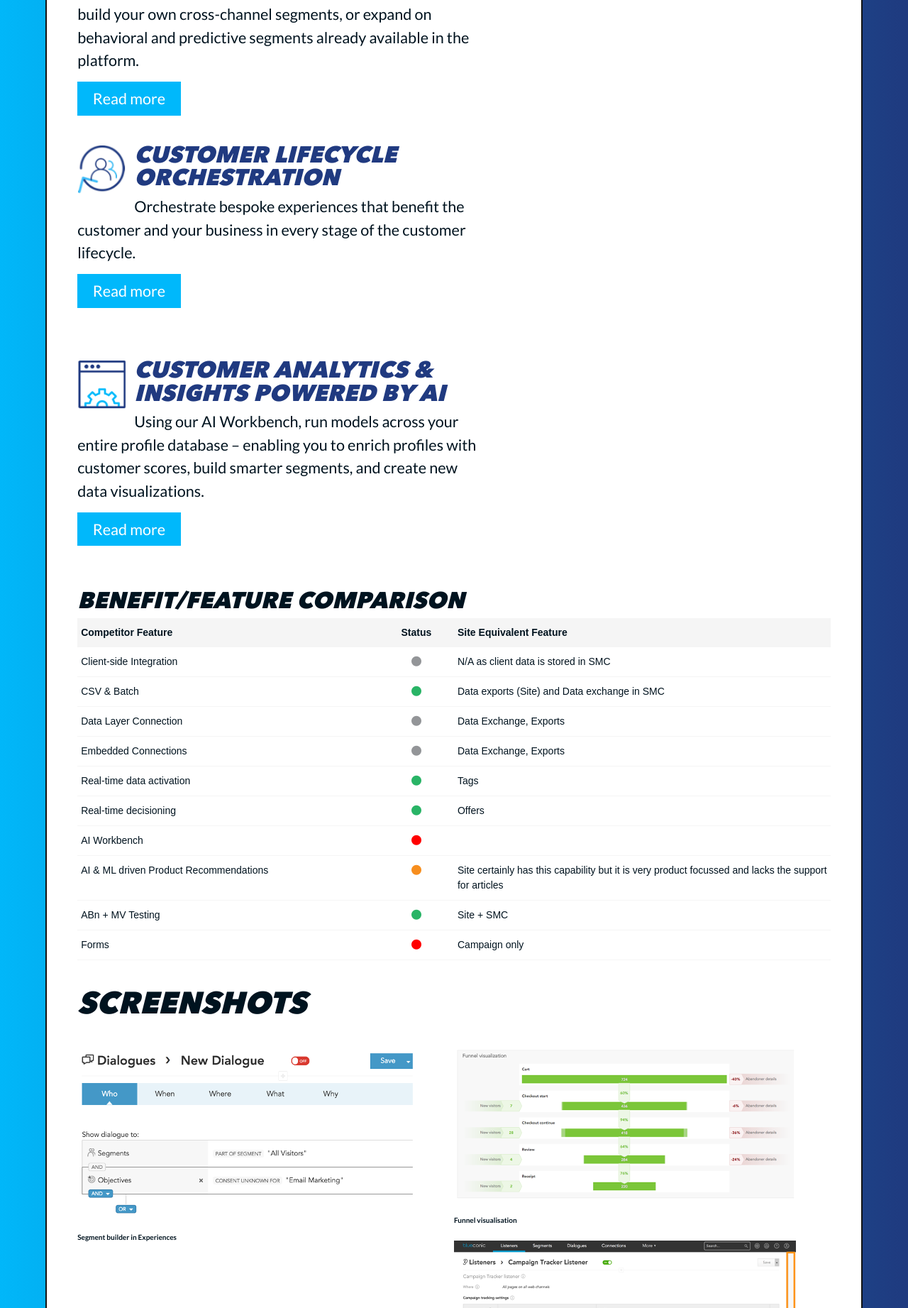
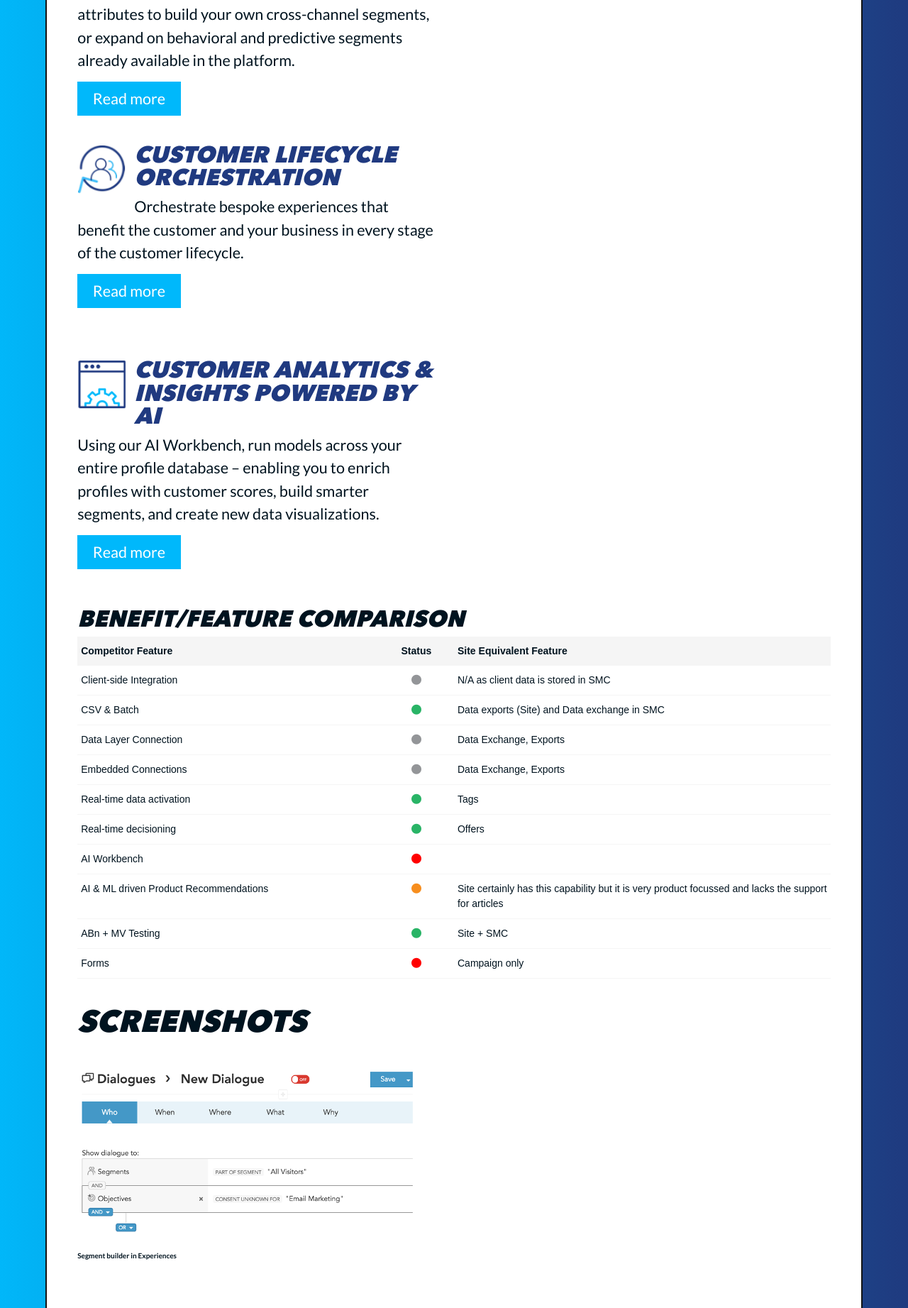
Before and after one commit to muckylucky/AMC_Site_2020, a PHP site: page /comp_analysis/competitors/Blueconic/index.html in a window 1280 px wide. Shown: the part 2691-4534 px from the top of the page at 71% size. Run offline with PHP 8.4, Linux system fonts and the light colour scheme; some libraries are stand-ins or nearby versions.

Commit message:
MB update

```diff
--- a/development/html-css-js/comp_analysis/css/styles.css
+++ b/development/html-css-js/comp_analysis/css/styles.css
@@ -25,6 +25,7 @@
  font-weight:400;
  font-style:normal
 }
+/* [%[MASTER.NAME]%] */
 * {
  box-sizing:border-box
 }
@@ -460,13 +461,13 @@
  padding-right:1em
 }
 .benefits .ben {
- width:26.5rem;
+ width:48%;
 margin-right: 2rem;
  margin-bottom:2em;
  min-height:260px;
  display: inline-table;
 }
-.benefits .ben:nth-child(even) {
+.benefits .ben:nth-child(odd) {
  margin-right:0;
 }
 .benefit_icon {
@@ -529,11 +530,16 @@
  vertical-align:top
 }
 .image-gallery .filter {
- width:50%;
- float:left
+ width:48%;
+margin-right: 2rem;
+ margin-bottom:2em;
+ min-height:260px;
+ display: inline-table;
 }
-.image-gallery .filter:nth-child(odd) {
- padding-right:1em
+
+
+.image-gallery .filter:nth-child(even) {
+ margin-right:0
 }
 @media screen and (max-width:55em) {
  html {
```
Also changed, not shown: 1 other file.
